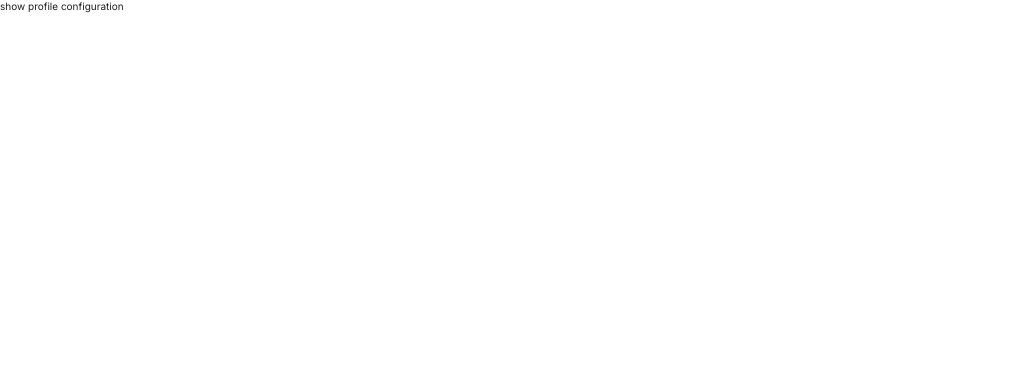
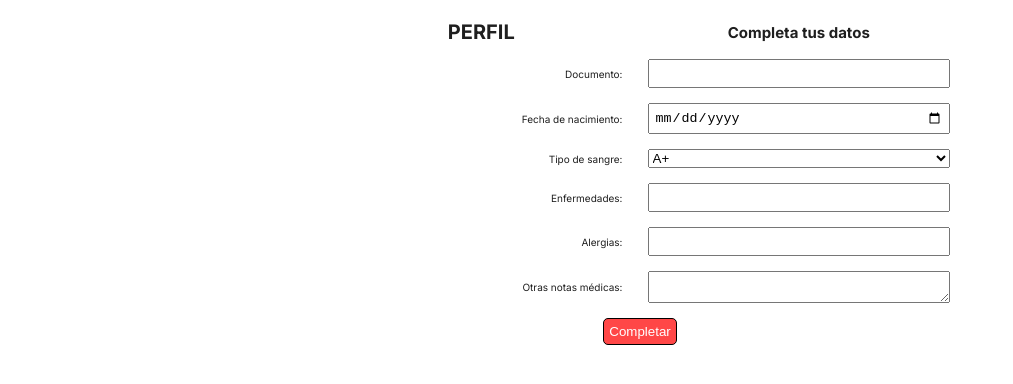
Before and after one commit to Tomi2107/safeMe-Cac, a React (Vite) app: page /profile in a window 1280 px wide. Shown: the top 384 px of the page, without its empty margins (0-1013 px from the left). Built offline with nearby package versions, Linux system fonts and the light colour scheme.

Commit message:
Se creó el componente Perfil con la estructura del formulario. Se agregó a las rutas

```diff
--- a/src/App.jsx
+++ b/src/App.jsx
@@ -3,6 +3,7 @@ import viteLogo from '/vite.svg' */
 import Registro from './components/Registro'
 import { BrowserRouter, Routes, Route} from "react-router-dom"
 import { Principal } from "./components/Principal.jsx"
+import { Perfil } from './components/Perfil.jsx'
 
 function App() {
 
@@ -16,7 +17,7 @@ return (
         <Route path= "/contact/:id" element = "edit contact"/>
         <Route path= "/contact/create" element = "create contact"/>
         <Route path= "/alerts" element = "show alerts configuration"/>
-        <Route path= "/profile" element = "show profile configuration"/>
+        <Route path= "/profile" element = {<Perfil/>}/>
       </Routes>
     </BrowserRouter>
 )
--- /dev/null
+++ b/src/components/Perfil.jsx
@@ -0,0 +1,34 @@
+export const Perfil = () => {
+  return (
+    <>
+      <div className="form-container">
+        <form action="">
+          <h1>PERFIL</h1>
+          <h2>Completa tus datos</h2>
+          <label htmlFor="nombre">Documento:</label>
+          <input type="text" id="documento" />
+          <label htmlFor="fechaNacimiento">Fecha de nacimiento:</label>
+          <input type="date" id="fechaNacimiento" />
+          <label htmlFor="tipoSangre">Tipo de sangre:</label>
+          <select id="tipoSangre" name="tipoSangre">
+            <option value="A+">A+</option>
+            <option value="A-">A-</option>
+            <option value="B+">B+</option>
+            <option value="B-">B-</option>
+            <option value="AB+">AB+</option>
+            <option value="AB-">AB-</option>
+            <option value="O+">O+</option>
+            <option value="O-">O-</option>
+          </select>
+          <label htmlFor="enfermedades">Enfermedades:</label>
+          <input type="text" id="enfermedades" />
+          <label htmlFor="alergias">Alergias:</label>
+          <input type="text" id="alergias" />
+          <label htmlFor="notas">Otras notas médicas:</label>
+          <textarea type="text" id="notas" />
+          <button type="submit">Completar</button>
+        </form>
+      </div>
+    </>
+  );
+};
```
